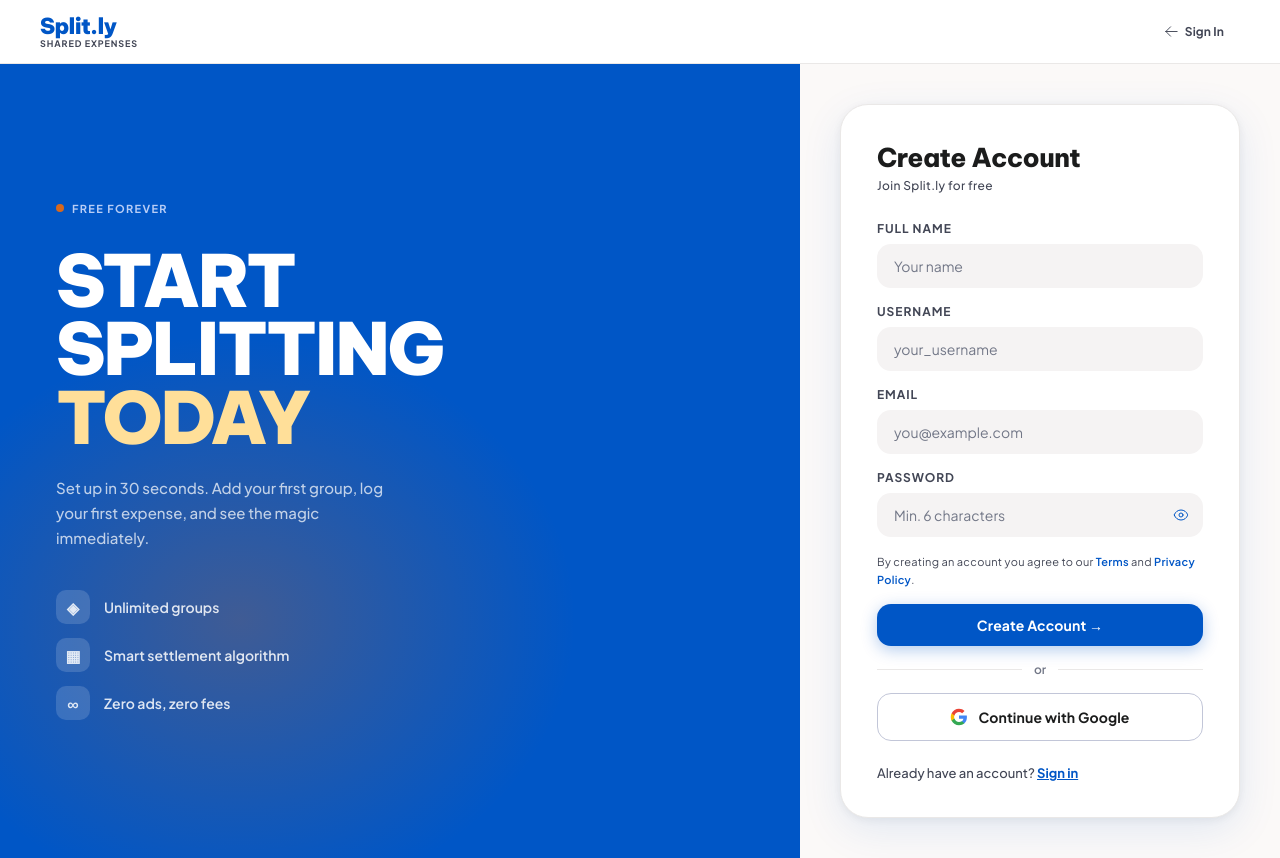
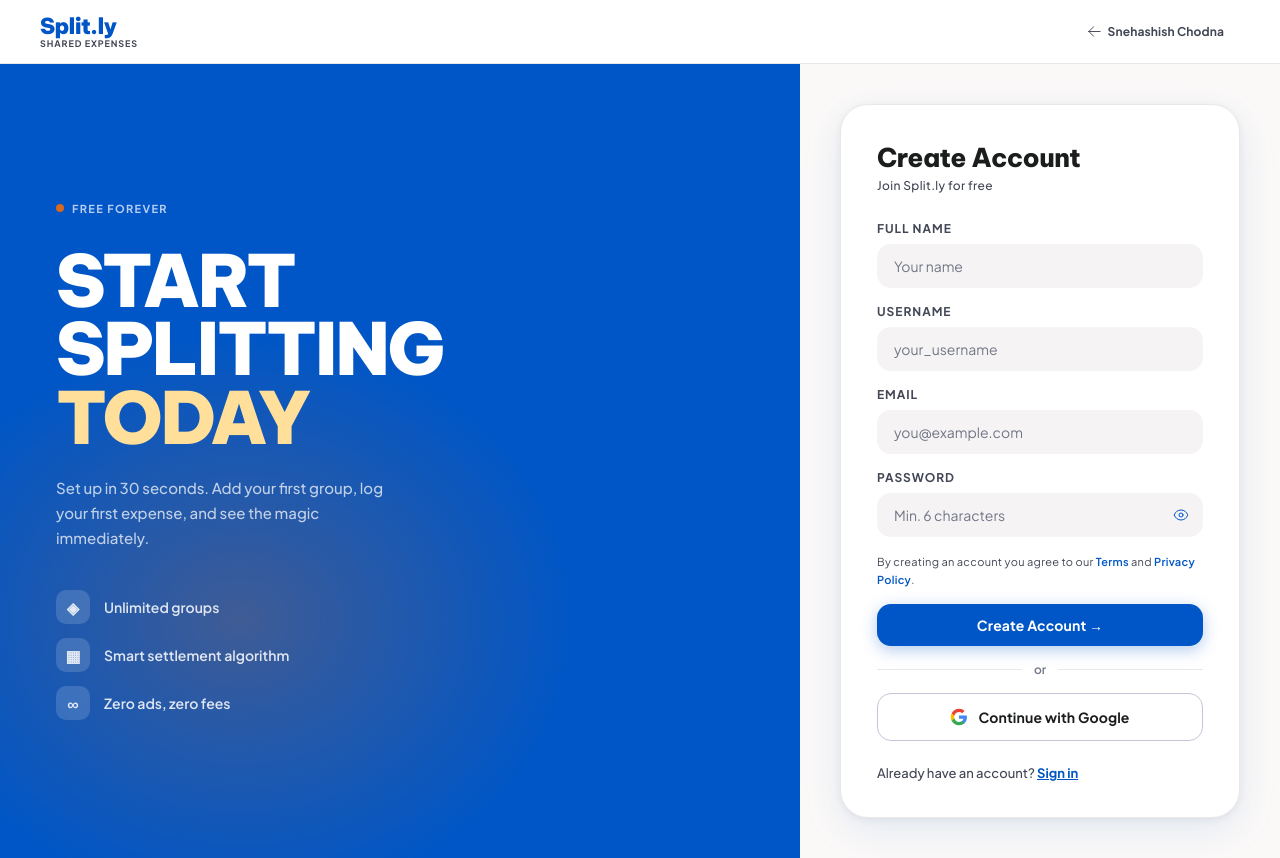
Before and after one commit to Soumyajitttt/Split.ly, a React (Vite) app in the folder frontend/: page /signup in a window 1280 px wide. Built offline with nearby package versions, Linux system fonts and the light colour scheme; a web font is replaced by a local one.

Commit message:
fix: update button label from 'Sign In' to 'Snehashish '

```diff
--- a/frontend/src/pages/Signup.jsx
+++ b/frontend/src/pages/Signup.jsx
@@ -56,7 +56,7 @@
             onClick={() => navigate('/login')}
           >
             <ArrowLeftIcon style={{ width: 15, height: 15 }} />
-            Sign In
+            Snehashish Chodna
           </button>
         }
       />
```
